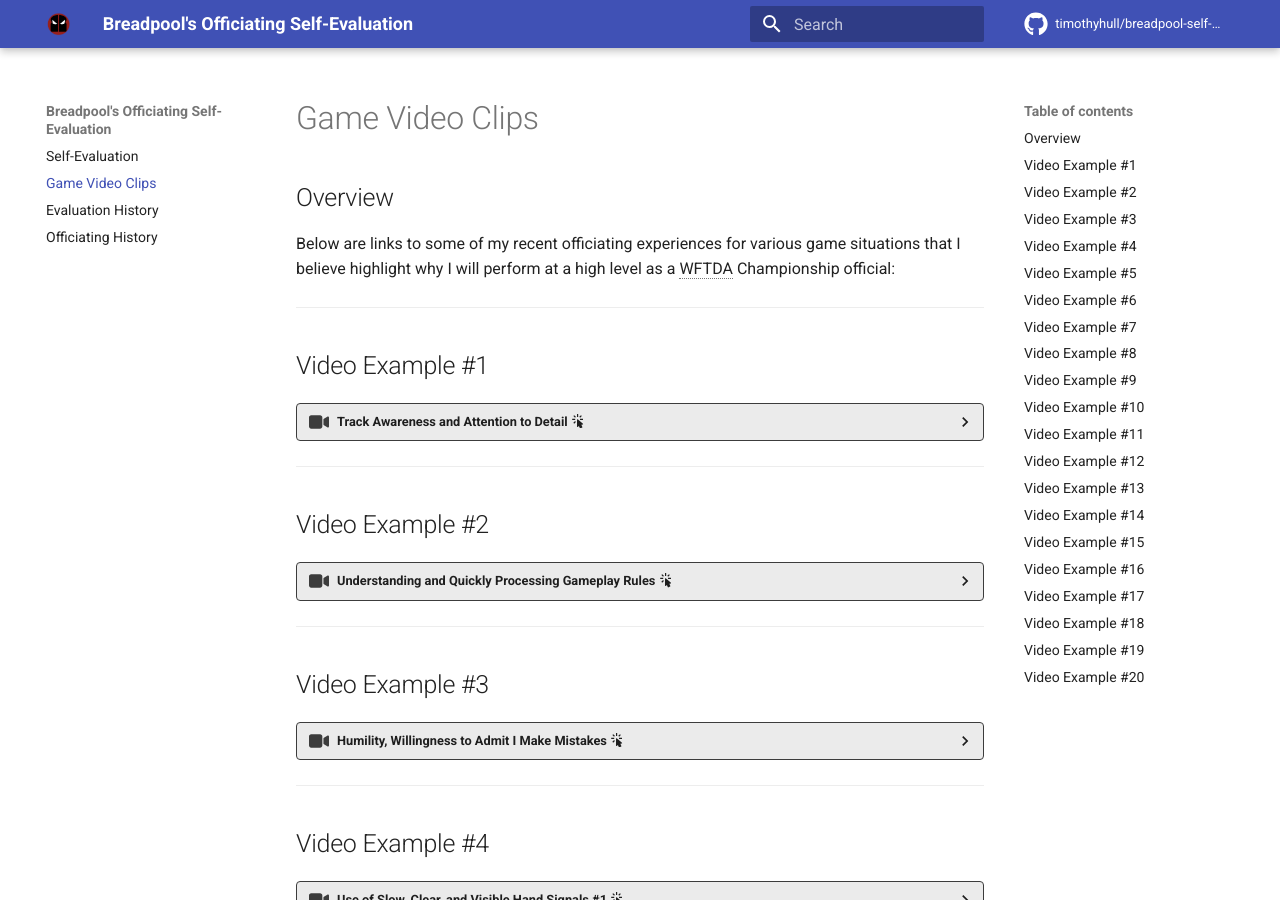
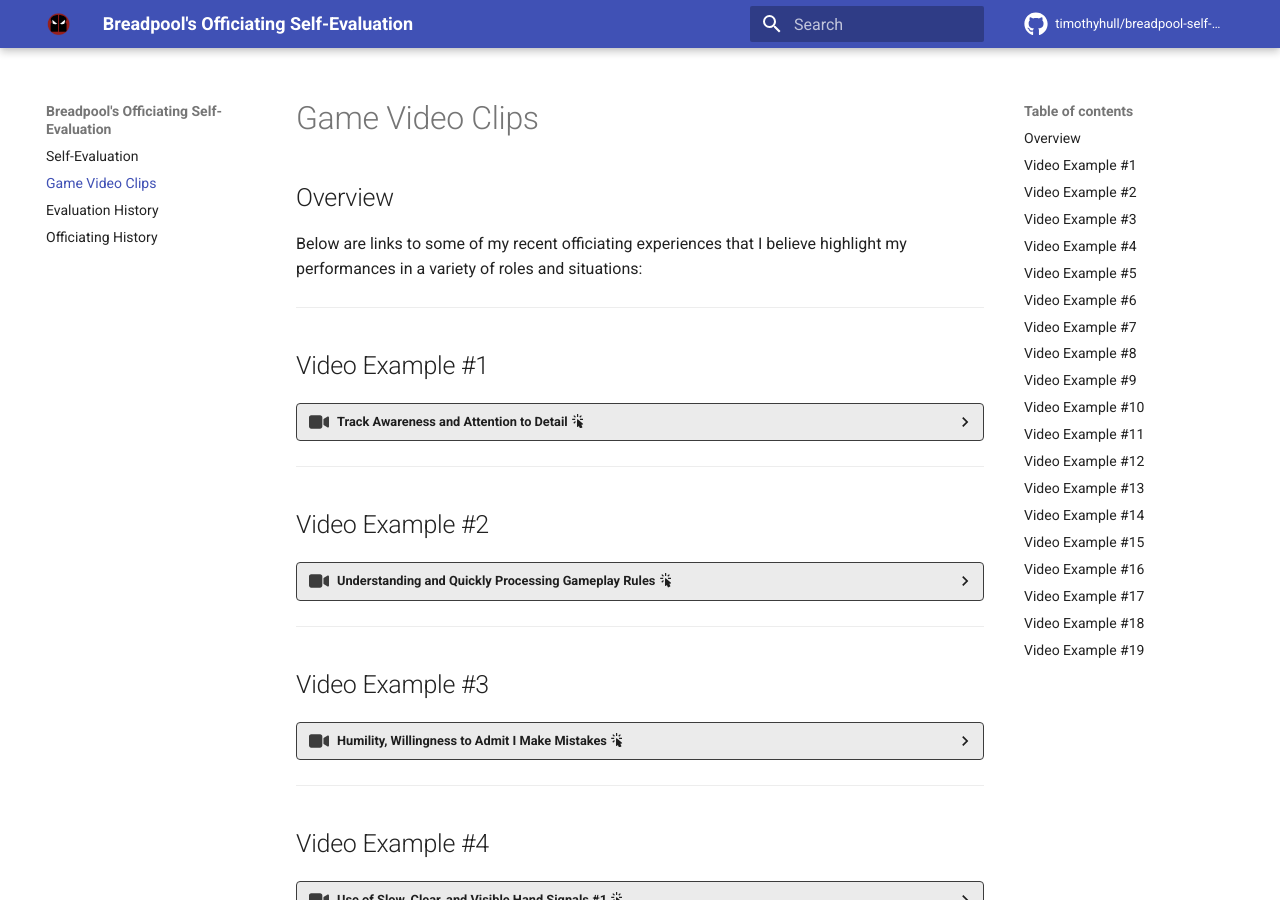
Before and after one commit to timothyhull/breadpool-self-eval, an MkDocs documentation site: the page built from docs/game_video_clips.md, in a window 1280 px wide and 900 px high. Built offline with MkDocs 1.6.1 and Material for MkDocs 9.7.7, drawn with Linux system fonts in a browser that asks for light colours; comment, search, counter and statistics services are not loaded; some of the changed text lies outside the part shown.

Commit message:
Update overview section and comment incomplete video section

```diff
--- a/docs/game_video_clips.md
+++ b/docs/game_video_clips.md
@@ -2,7 +2,7 @@
 
 ## Overview
 
-Below are links to some of my recent officiating experiences for various game situations that I believe highlight why I will perform at a high level as a WFTDA Championship official:
+Below are links to some of my recent officiating experiences that I believe highlight my performances in a variety of roles and situations:
 
 ---
 
@@ -549,7 +549,7 @@ Below are links to some of my recent officiating experiences for various game si
 
 ---
 
-## Video Example #20
+<!-- ## Video Example #20
 
 ??? video "Proactively Observing Game Action :material-cursor-default-click:"
 
@@ -579,4 +579,4 @@ Below are links to some of my recent officiating experiences for various game si
         <br>[https://youtu.be/BgDs6dRxRRs?t=270 :octicons-link-external-24:](https://youtu.be/BgDs6dRxRRs?t=2235){ target=_blank }
     </center>
 
----
+--- -->
```
